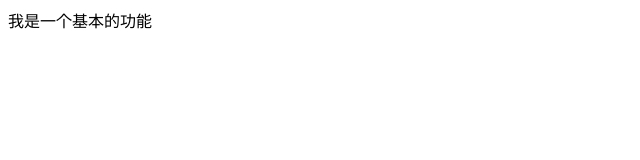
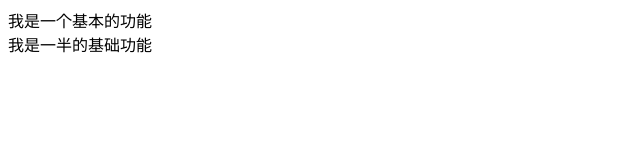
Before and after one commit to zhengjinf/myRepository, a plain HTML site: page index.html in a window 1280 px wide. Shown: the whole page, without its empty margins (0-640 px from the left). Drawn offline with Linux system fonts and the light colour scheme.

Commit message:
快速提交一半的基础功能

```diff
--- a/index.html
+++ b/index.html
@@ -8,5 +8,8 @@
 </head>
 <body>
   <div>我是一个基本的功能</div>
+
+  <div>我是一半的基础功能</div>
+
 </body>
 </html>
```
